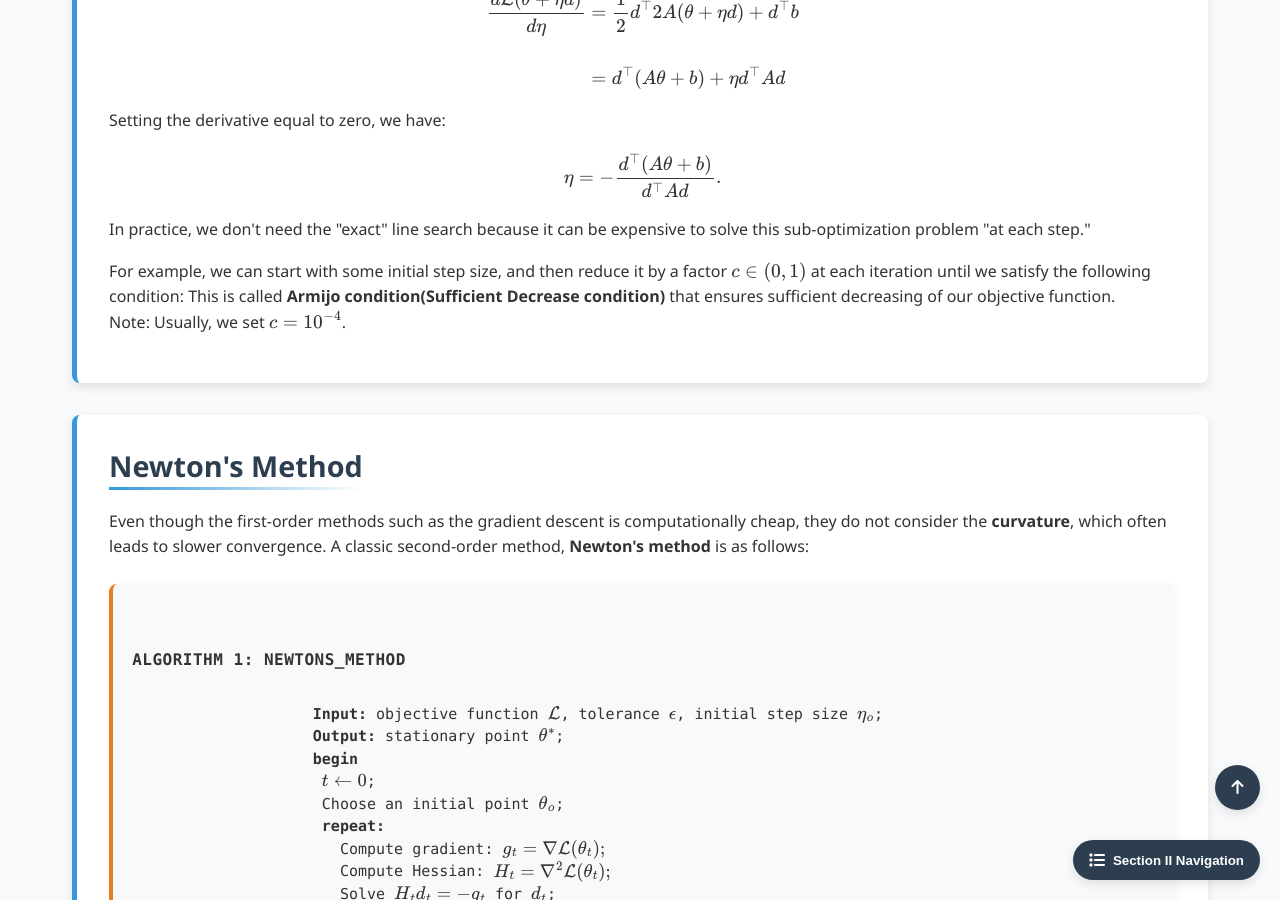
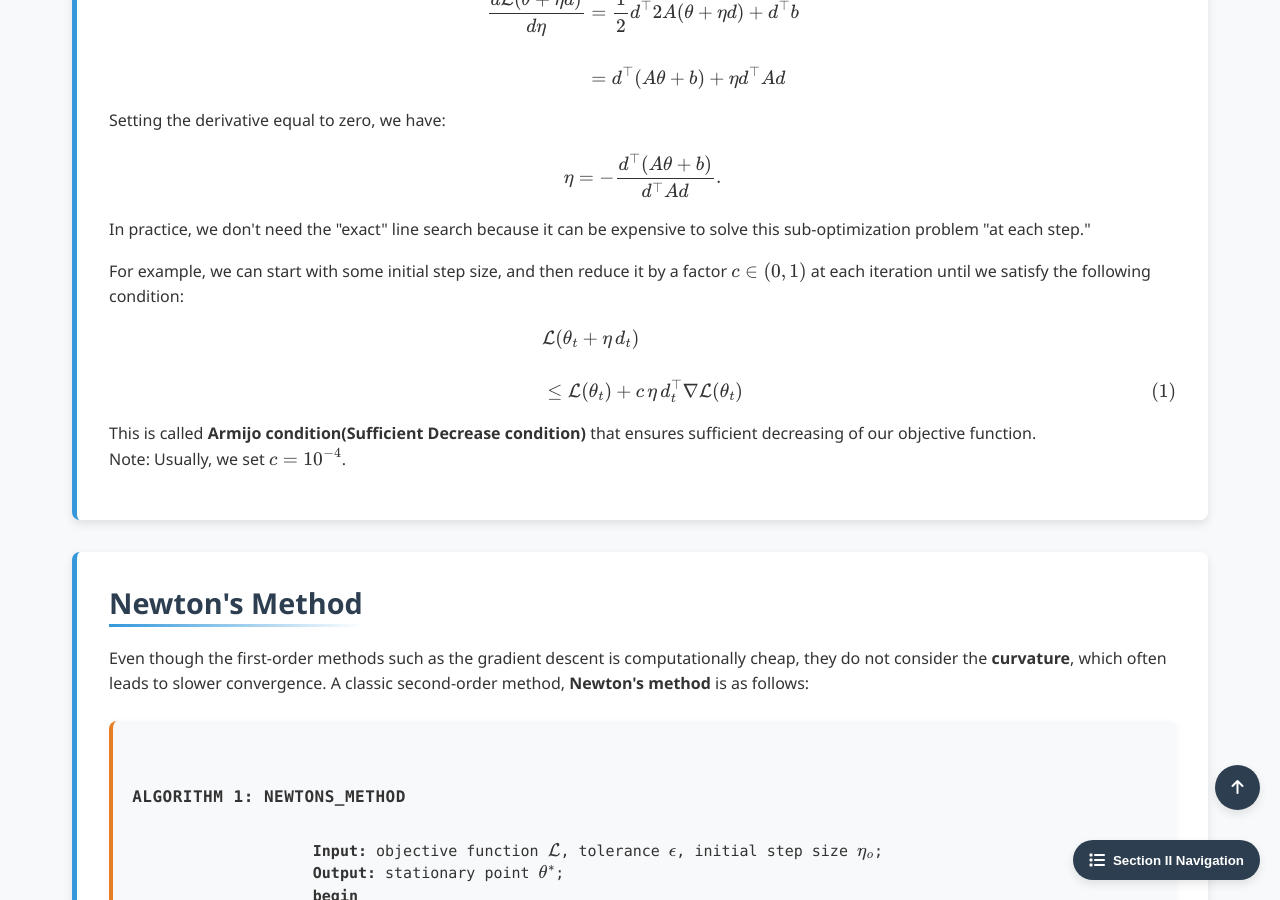
Before and after one commit to Yusukey01/yusukey01.github.io, a Jekyll site: the page built from Mathematics/Calculus/newton.html, in a window 1280 px wide and 900 px high, scrolled down 1010 px. Built offline with Jekyll 4.4.1, drawn with Linux system fonts in a browser that asks for light colours.

Commit message:
Updated Section 2-8

```diff
--- a/Mathematics/Calculus/newton.html
+++ b/Mathematics/Calculus/newton.html
@@ -186,7 +186,12 @@ uses_python: true
                 <p>
                     For example, we can start with some initial step size, and then reduce it by a factor \(c \in (0, 1)\)  at each
                     iteration until we satisfy the following condition:
-
+                    \[
+                    \begin{align*}
+                    &\mathcal{L}(\theta_t + \eta \, d_t) \\\\
+                    &\leq \mathcal{L}(\theta_t) + c \, \eta \, d_t^\top \nabla \mathcal{L}(\theta_t) \tag{1}
+                    \end{align*}
+                    \]
                     This is called <strong>Armijo condition(Sufficient Decrease condition)</strong> that ensures sufficient
                     decreasing of our objective function.
                     <br>
```
